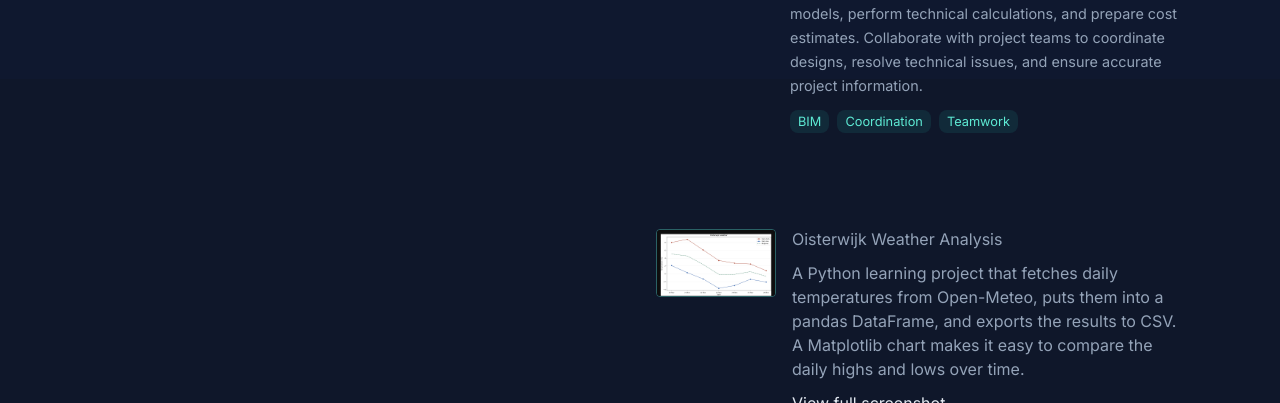
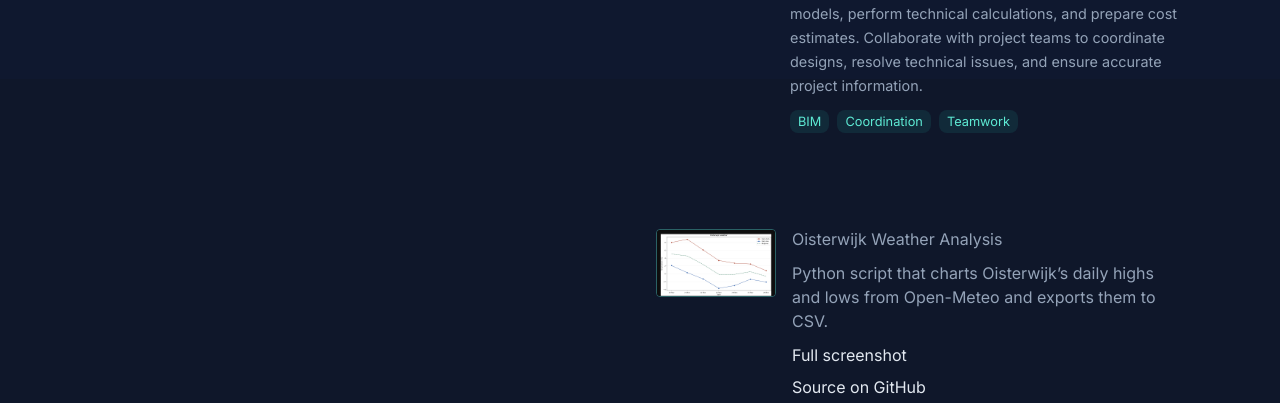
Before and after one commit to dannyevers83/portfolio, a plain HTML site: page index.html in a window 1280 px wide. Shown: the part 721-1124 px from the top of the page. Drawn offline with Linux system fonts and the light colour scheme; no server answers.

Commit message:
Shorten the weather project copy

```diff
--- a/index.html
+++ b/index.html
@@ -220,19 +220,17 @@
                 <h3>Oisterwijk Weather Analysis</h3>
               </div>
               <p>
-                A Python learning project that fetches daily temperatures from
-                Open-Meteo, puts them into a pandas DataFrame, and exports the
-                results to CSV. A Matplotlib chart makes it easy to compare the
-                daily highs and lows over time.
+                Python script that charts Oisterwijk’s daily highs and lows
+                from Open-Meteo and exports them to CSV.
               </p>
               <a class="anchor-text" href="/public/oisterwijk-weather.png">
-                View full screenshot
+                Full screenshot
               </a>
               <a
                 class="anchor-text"
                 href="https://github.com/dannyevers83/oisterwijk-weather-analysis"
               >
-                View source on GitHub
+                Source on GitHub
               </a>
               <div class="project-stat light-text">
                 <a
```
